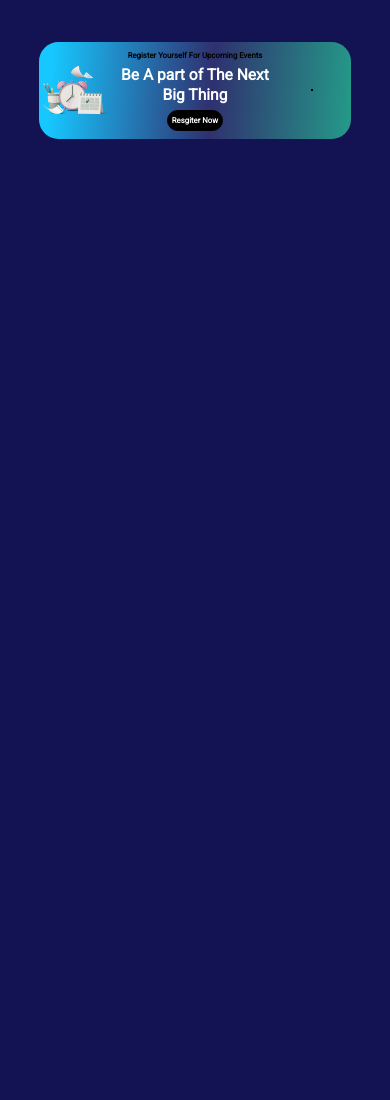
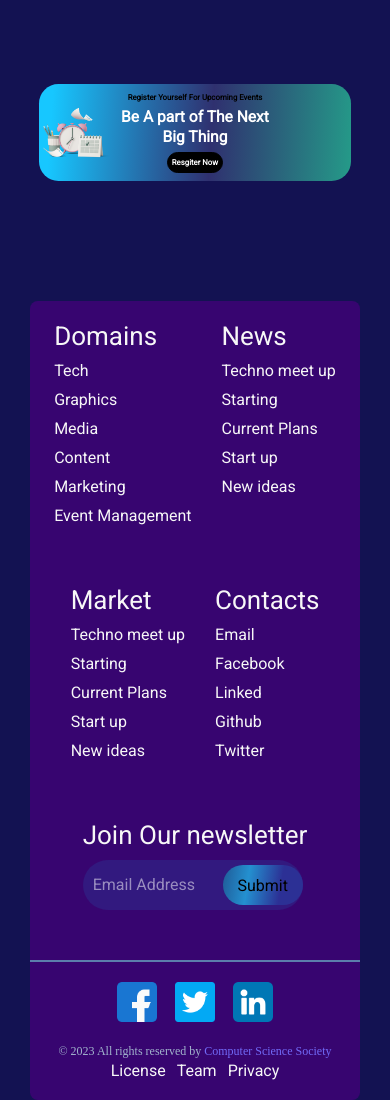
Before and after one commit to Naeem-ur-rahman/Computer-Science-Society-Website, a plain HTML site: page index.html in a window 390 px wide. Shown: the part 3077-4177 px from the top of the page. Before the commit the page ends 3294 px from the top, so only its background shows below. Drawn offline with Linux system fonts and the light colour scheme.

Commit message:
footer full responsive + Full responsive home page commit

```diff
--- /dev/null
+++ b/css/footer-style.css
@@ -0,0 +1,114 @@
+footer {
+    display: flex;
+    align-items: flex-start;
+    justify-content: center;
+    gap: 40px;
+    margin: 0 30px;
+    color: #a2b5cd;
+    flex-wrap: wrap;
+    background-color: #370570;
+}
+
+.up-footer {
+    border-top-right-radius: 2vw;
+    border-top-left-radius: 2vw;
+    border-bottom: 2px solid #5c7eac;
+
+    padding: 20px 10px;
+}
+
+.up-footer .links {
+    display: flex;
+    flex-wrap: wrap;
+    gap: 30px;
+    justify-content: center;
+    align-items: start;
+}
+
+.down-footer {
+    padding: 20px 10px;
+    border-bottom-right-radius: 2vw;
+    border-bottom-left-radius: 2vw;
+}
+
+footer .links>div {
+    display: grid;
+    gap: 10px;
+    margin-bottom: 30px;
+    align-items: start;
+    justify-items: start;
+}
+
+footer h2 {
+    font-family: 'Roboto';
+    margin: 0;
+    font-size: 26px;
+    font-weight: 400;
+    color: #f7f7f7;
+}
+
+footer a {
+    font-family: 'Roboto';
+    font-size: 16px;
+    color: #f7f7f7;
+    text-decoration: none;
+}
+
+.legal {
+    font-size: 12px;
+    gap: 20px;
+}
+
+.legal>a {
+    margin: 4px;
+
+}
+
+.legal>span {
+    margin-right: 10px;
+}
+
+.down-footer .links {
+    display: flex;
+    gap: 18px;
+}
+
+.down-footer .links>a {
+    font-size: 24px;
+}
+
+#email-field {
+    background: rgba(46, 44, 140, 0.53);
+    border-radius: 30px;
+    border: none;
+    min-width: 200px;
+    height: 30px;
+    padding: 10px;
+    color: white;
+    font-size: medium;
+}
+#email-field::placeholder{
+    color: white;
+    opacity: 0.5;
+    font-size: medium;
+    font-family: 'Roboto';
+}
+
+.input-email {
+    display: flex;
+    position: relative;
+}
+
+#submit-btn {
+    background: linear-gradient(99.19deg, rgba(24, 74, 121, 0.79) -15.9%, rgba(27, 214, 255, 0.63) 31.73%, #2C3095 70.99%);
+    border-radius: 30px;
+    border: none;
+    min-width: 80px;
+    height: 40px;
+    position: absolute;
+    right: 0px;
+    top: 10%;
+    font-size: medium;
+    cursor: pointer;
+    font-family: 'Roboto';
+}
--- /dev/null
+++ b/css/responsive-footer.css
@@ -0,0 +1,57 @@
+@media (width < 620px) {
+    footer {
+        display: flex;
+        flex-direction: column;
+        align-items: center;
+        justify-content: center;
+        flex-wrap: wrap;
+    }
+
+    footer.down-footer {
+        gap: 16px;
+        flex-direction: column-reverse;
+        align-items: center;
+    }
+}
+
+@media (max-width:912px) and (min-width:620px) {
+    footer {
+        margin: 20px auto;
+        padding: 0px;
+    }
+    footer h2{
+        font-size: 10px;
+    }
+
+    footer a{
+        font-size: 16px;
+    }
+}
+
+@media (width < 420px) {
+    footer {
+        text-align: center;
+        align-items: center;
+    }
+
+    .up-footer .links {
+        display: grid;
+        grid-template-columns: repeat(1, 1fr);
+    }
+
+    footer .bottom-footer {
+        align-items: center;
+    }
+
+    footer .legal>span {
+        display: block;
+        margin-right: 0;
+        margin-bottom: 2px;
+    }
+    #email-field {
+        width: 200px;
+    }
+    #submit-btn {
+        width: 80px;
+    }
+}
--- a/css/responsive.css
+++ b/css/responsive.css
@@ -15,7 +15,7 @@
     }
 
     .main-four {
-        height: 30vh;
+        height: 40vh;
     }
 }
 
@@ -32,7 +32,7 @@
         line-height: normal;
     }
     .main-four {
-        height: 40vh;
+        height: 50vh;
     }
 }
 
--- a/index.html
+++ b/index.html
@@ -9,6 +9,8 @@
     <link rel="stylesheet" href="css/style.css">
     <link rel="stylesheet" href="css/utils.css">
     <link rel="stylesheet" href="css/responsive.css">
+    <link rel="stylesheet" href="css/responsive-footer.css">
+    <link rel="stylesheet" href="css/footer-style.css">
 </head>
 
 <body>
@@ -141,11 +143,75 @@
                     <h2>Be A part of The Next Big Thing</h2>
                     <button>Resgiter Now</button>
                 </div>
-                <div class="card-section3 border"></div>
+                <div class="card-section3"></div>
 
             </div>
         </div>
     </main>
+    <footer class="up-footer">
+        <div class="links">
+            <div>
+                <h2>Domains</h2>
+                <a href="">Tech</a>
+                <a href="">Graphics</a>
+                <a href="">Media</a>
+                <a href="">Content</a>
+                <a href="">Marketing</a>
+                <a href="">Event Management</a>
+            </div>
+            <div>
+
+                <h2>News</h2>
+                <a href="">Techno meet up</a>
+                <a href="">Starting</a>
+                <a href="">Current Plans</a>
+                <a href="">Start up</a>
+                <a href="">New ideas</a>
+            </div>
+            <div>
+                <h2>Market</h2>
+                <a href="">Techno meet up</a>
+                <a href="">Starting</a>
+                <a href="">Current Plans</a>
+                <a href="">Start up</a>
+                <a href="">New ideas</a>
+            </div>
+            <div>
+                <h2>Contacts</h2>
+                <a href="">Email</a>
+                <a href="">Facebook</a>
+                <a href="">Linked</a>
+                <a href="">Github</a>
+                <a href="">Twitter</a>
+            </div>
+            <div>
+                <h2>Join Our newsletter</h2>
+                <div class="input-email">
+                    <form action="">
+                        <input id="email-field"type="emial" placeholder="Email Address" required>
+                        <input id="submit-btn"type="submit" value="Submit">
+                    </form>
+                </div>
+            </div>
+        </div>
+    </footer>
+    <footer class="down-footer">
+        <div class="legal">
+            <span>&copy; 2023 All rights reserved by <span class="light-blue">Computer Science Society</span></span>
+            <a href="">License</a>
+            <a href="">Team</a>
+            <a href="">Privacy</a>
+        </div>
+        <div class="links">
+            <a href="https://www.facebook.com/" target="_blank"><img src="img/logo/Facebook.png" alt="Facebook"
+                    width="40px"></a>
+            <a href="https://twitter.com/?lang=en" target="_blank"><img src="img/logo/Twitter.png" alt="Twitter"
+                    width="40px"></a>
+            <a href="https://www.linkedin.com/" target="_blank"><img src="img/logo/Linkedin.png" alt="LinkedIn"
+                    width="40px"></a>
+        </div>
+    </footer>
+
 </body>
 <script src="js/nav.js"></script>
 
```
Also changed, not shown: css/style.css (line endings or trailing spaces), img/logo/facebook.png (added), img/logo/linkedin.png (added), img/logo/twitter.png (added).
